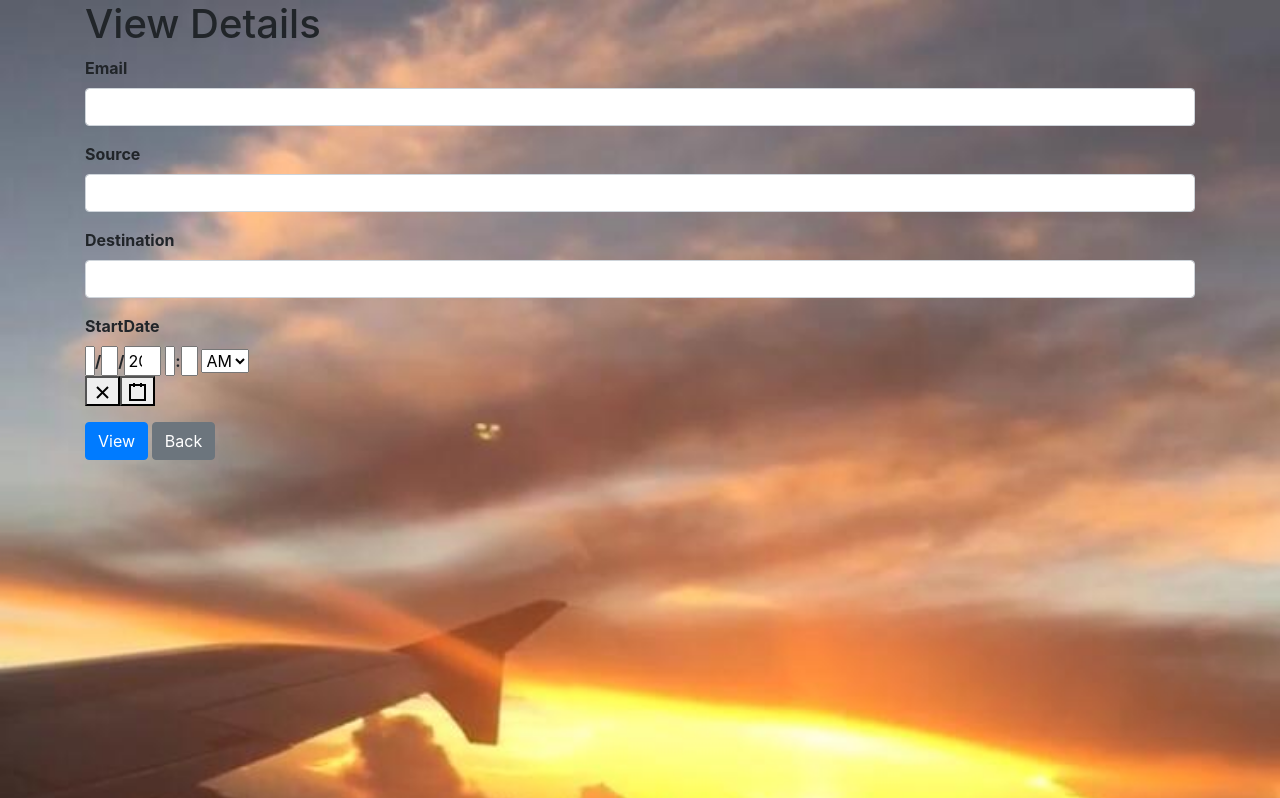
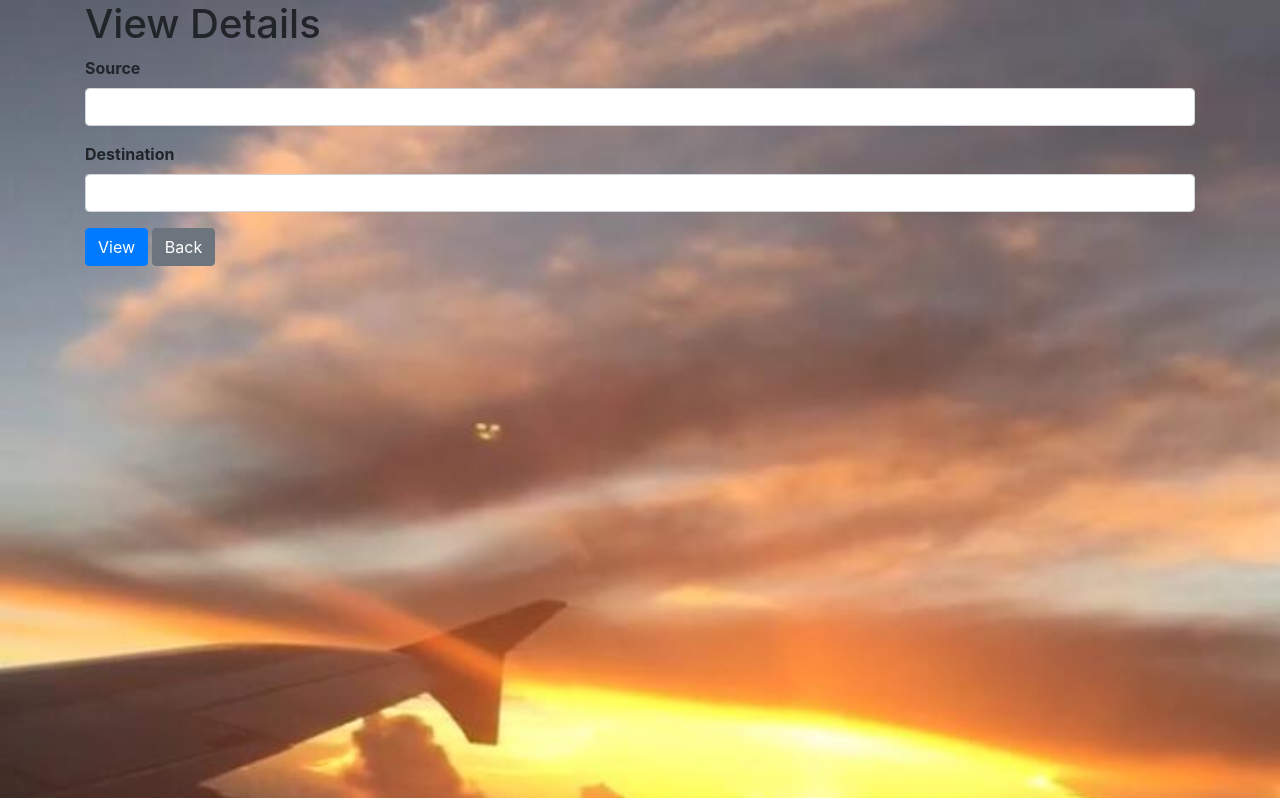
Before and after one commit to ashwin-r03/copa-ui, a React (Create React App) app: page /view in a window 1280 px wide. Shown: the top 798 px of the page. Built offline with nearby package versions, Linux system fonts and the light colour scheme.

Commit message:
Update ViewTravel.js

```diff
--- a/src/Travel/ViewTravel.js
+++ b/src/Travel/ViewTravel.js
@@ -1,11 +1,13 @@
 import {Button, Container, FormGroup, Input, Label} from "reactstrap";
 import {Link,withRouter} from "react-router-dom";
 import React from "react";
-import DateTimePicker from "react-datetime-picker";
+//import DatePicker from "react-date-picker";
+import moment from 'moment-timezone';
 import imageUrl from '../images/travelimg1.jpg'
 const axios = require('axios');
 
 
+moment.tz.setDefault("America/Los_Angeles");
 
 const divStyle = {
     width: '100%',
@@ -22,7 +24,7 @@ class viewTravel extends React.Component{
         userId:'',
         source: '',
         destination:'',
-        travelStartDate:new Date(),
+        travelStartDate:'',
 
 };
 
@@ -41,11 +43,10 @@ class viewTravel extends React.Component{
     }
 
 
+    handleDateChange = date => {
+        let datestate=this.state.viewDetail;
+        datestate.travelStartDate=date;
 
-    handleDateChange = date => {
-      let datestate=this.state.viewDetail;
-        datestate.travelStartDate=date;
-        alert(date);
         this.setState({
             travelStartDate:date,
         });
@@ -147,7 +148,7 @@ class viewTravel extends React.Component{
             // Do something with response error
             return Promise.reject(error);
         });*/
-        if (this.validateForm()) {
+        //if (this.validateForm()) {
                 alert(JSON.stringify(this.state.viewDetail));
             axios.post(`${process.env.REACT_APP_BACKEND_HOST_GCP}/findTrip`,JSON.stringify(this.state.viewDetail),{
                     headers: {
@@ -181,7 +182,7 @@ class viewTravel extends React.Component{
           //  this.props.history.push("/home");
 
         }
-    };
+  //  };
 
     render(){
         const {viewDetail} = this.state;
@@ -194,12 +195,12 @@ class viewTravel extends React.Component{
 
             <Container style={{fontWeight: 'bold'}} >
                 {ViewDetails}
-                <FormGroup>
+                {/*<FormGroup>
                     <Label for="Email">Email</Label>
                     <Input type="email" name="userId" id="userId" value={viewDetail.userId || ''}
                            onChange={this.handleChange} autoComplete="email"/>
                     <div className="alert-danger">{this.state.errors.email}</div>
-                </FormGroup>
+                </FormGroup>*/}
                 <FormGroup>
                     <Label for="Source">Source</Label>
                     <Input type="text" name="source" id="source" value={viewDetail.source || ''}
@@ -210,13 +211,13 @@ class viewTravel extends React.Component{
                     <Input type="text" name="destination" id="destination" value={viewDetail.destination || ''}
                            onChange={this.handleChange} autoComplete="Destination" maxLength={3}/>
                 </FormGroup>
-                <FormGroup>
+                {/*<FormGroup>
                     <Label for="StartDate">StartDate</Label>
-                    <DateTimePicker   name="travelStartDate" id="travelStartDate"
+                    <DatePicker   name="travelStartDate" id="travelStartDate"
                                     value={this.state.viewDetail.travelStartDate || ''}
                                     onChange={this.handleDateChange} autoComplete="StartDate"/>
                 </FormGroup>
-
+*/}
                 <FormGroup>
                     <Button color="primary" tag={Link} to="/view" id="view" onClick={this.fetchUser}>View</Button>{' '}
                     <Button color="secondary" tag={Link} to="/home">Back</Button>
```
